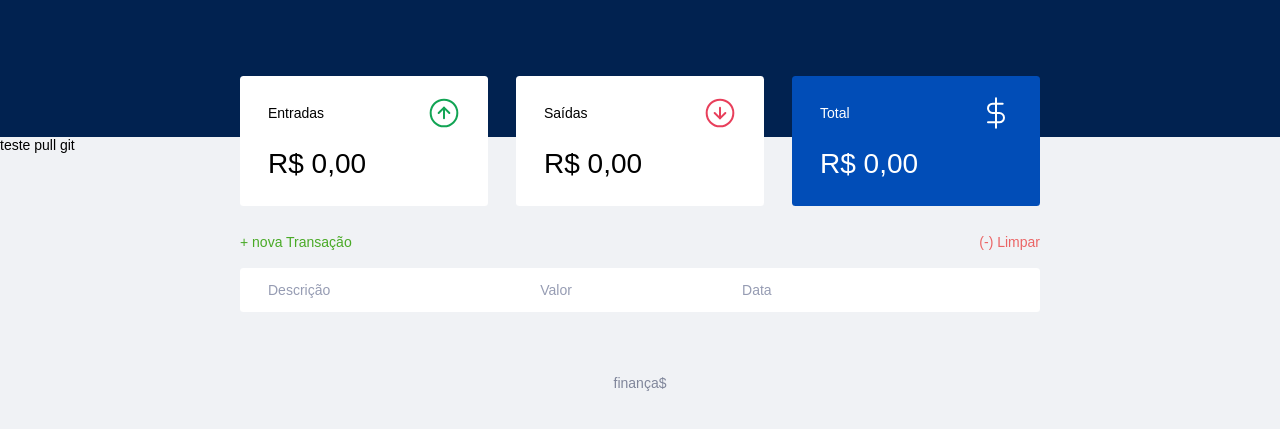
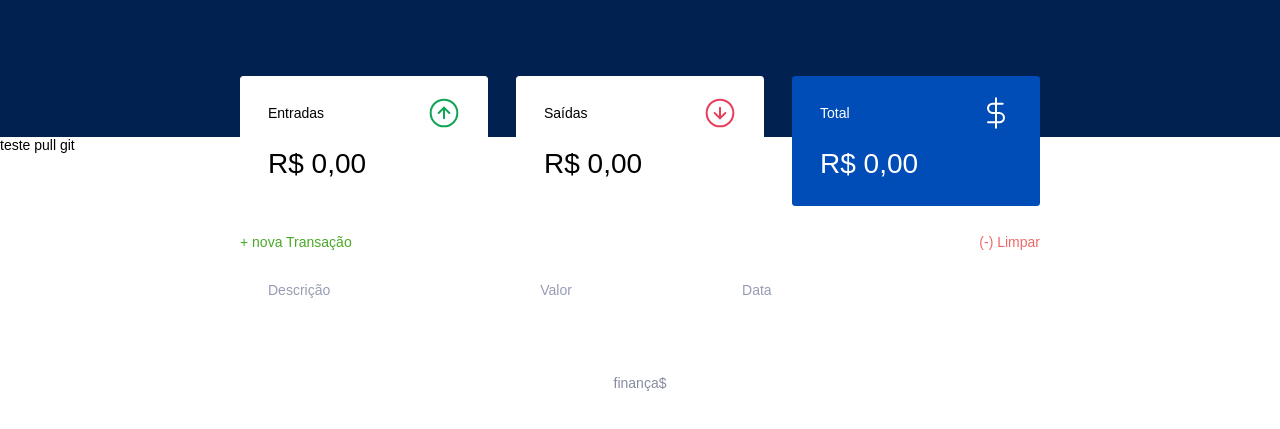
Before and after one commit to WyllianSilveira/Sistema-de-controle-financeiro, a plain HTML site: page index.html in a window 1280 px wide. Shown: the part 91-520 px from the top of the page. Drawn offline with Linux system fonts and the light colour scheme.

Commit message:
change color style.css

```diff
--- a/style.css
+++ b/style.css
@@ -5,7 +5,8 @@
     --base-color: #012250;
     --dark-blue: #363f5f;
     --total-color: #014DB7;
-    --background-color: #f0f2f5;
+    /* --background-color: #f0f2f5; */
+    --background-colo: red;
     --green-btn: #49aa26;
     --red: #e92929;
 }
```
